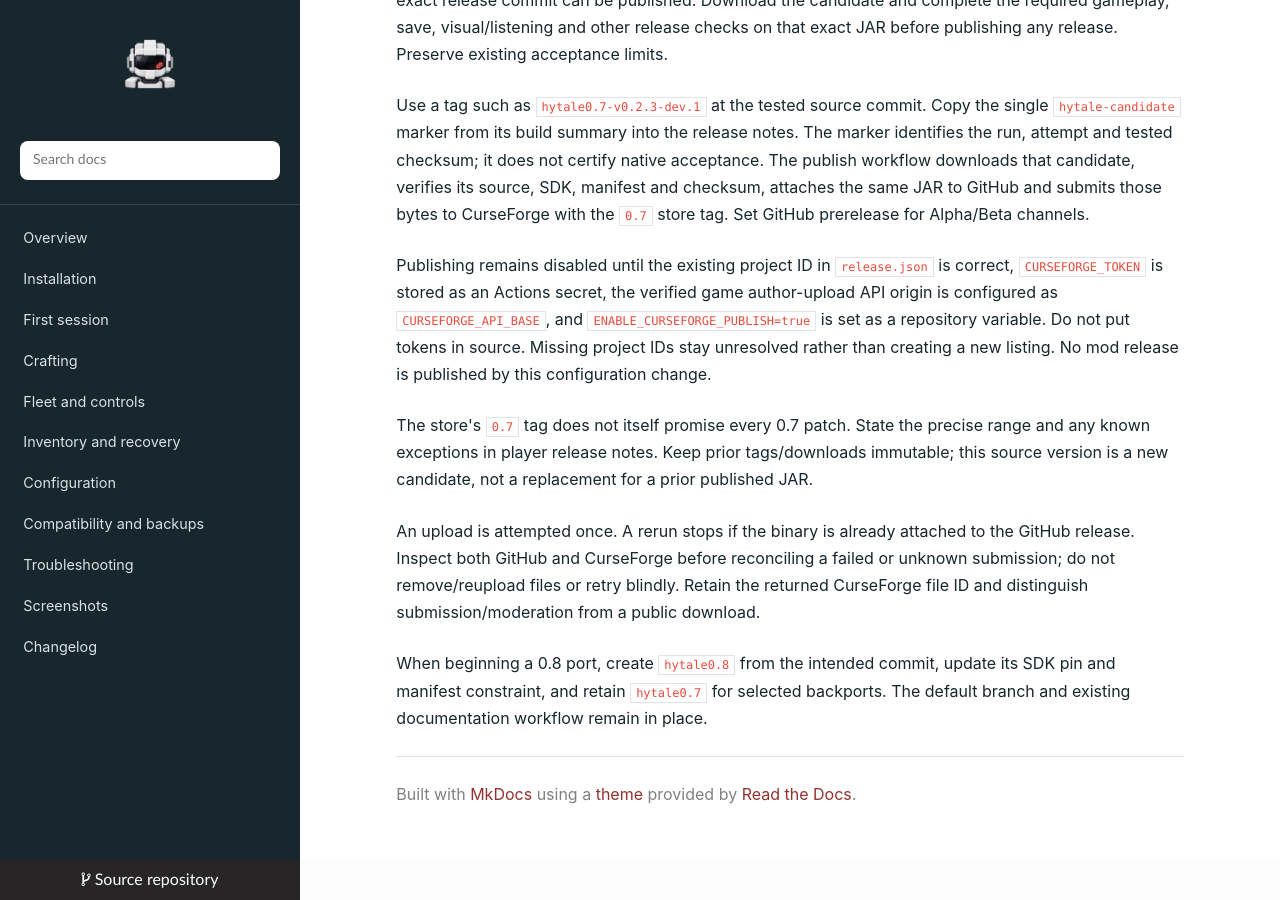
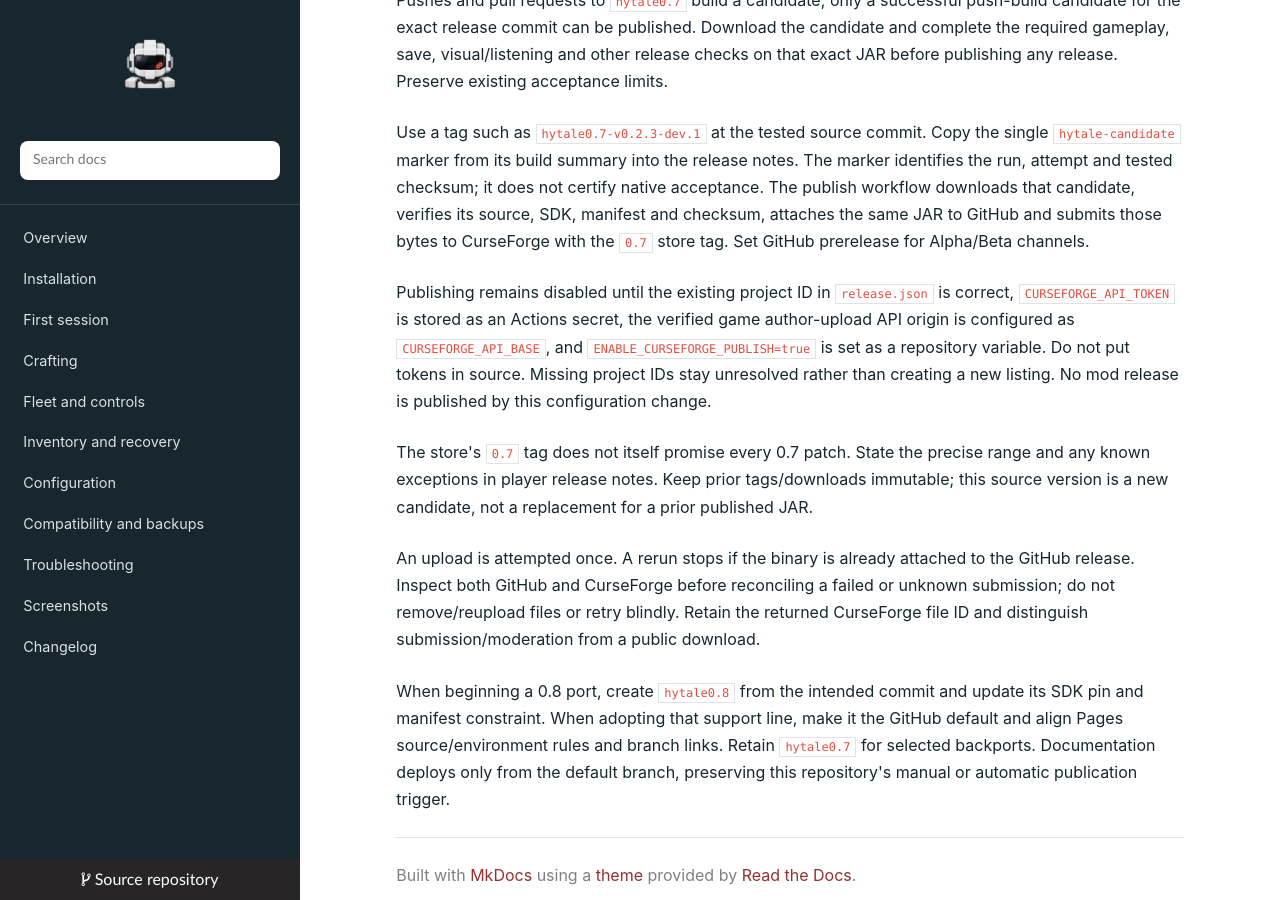
Before and after one commit to jkswoods/optimus-link, an MkDocs documentation site: the page built from docs/build-and-release.md, in a window 1280 px wide and 900 px high, scrolled down 961 px. Built offline with MkDocs 1.6.1, drawn with Linux system fonts in a browser that asks for light colours; nearby versions of some CDN libraries; some of the changed text lies outside the part shown.

Commit message:
Use latest Hytale support branch as default and standardize upload secret

```diff
--- a/docs/build-and-release.md
+++ b/docs/build-and-release.md
@@ -1,6 +1,7 @@
 # Building and releasing OptimusLink
 
-The current support branch is `hytale0.7`. The mod version is `0.2.3-dev.1`;
+The default support branch is `hytale0.7`, with no `main` branch.
+The mod version is `0.2.3-dev.1`;
 its declared Hytale compatibility is `>=0.7.3 <0.8.0`. This range is the
 intended supported family, not a claim that every future patch has been tested.
 Compilation uses the pinned official Hytale 0.7.3 SDK and Java 25.
@@ -40,7 +41,7 @@
 CurseForge with the `0.7` store tag. Set GitHub prerelease for Alpha/Beta channels.
 
 Publishing remains disabled until the existing project ID in `release.json` is correct,
-`CURSEFORGE_TOKEN` is stored as an Actions secret, the verified game author-upload API
+`CURSEFORGE_API_TOKEN` is stored as an Actions secret, the verified game author-upload API
 origin is configured as `CURSEFORGE_API_BASE`, and `ENABLE_CURSEFORGE_PUBLISH=true` is
 set as a repository variable. Do not put tokens in source. Missing project IDs stay
 unresolved rather than creating a new listing. No mod release is published by this
@@ -55,6 +56,8 @@
 unknown submission; do not remove/reupload files or retry blindly. Retain the returned
 CurseForge file ID and distinguish submission/moderation from a public download.
 
-When beginning a 0.8 port, create `hytale0.8` from the intended commit, update its SDK
-pin and manifest constraint, and retain `hytale0.7` for selected backports. The default
-branch and existing documentation workflow remain in place.
+When beginning a 0.8 port, create `hytale0.8` from the intended commit and update its
+SDK pin and manifest constraint. When adopting that support line, make it the GitHub
+default and align Pages source/environment rules and branch links. Retain `hytale0.7`
+for selected backports. Documentation deploys only from the default branch, preserving
+this repository's manual or automatic publication trigger.
```
Also changed, not shown: 2 other files.
